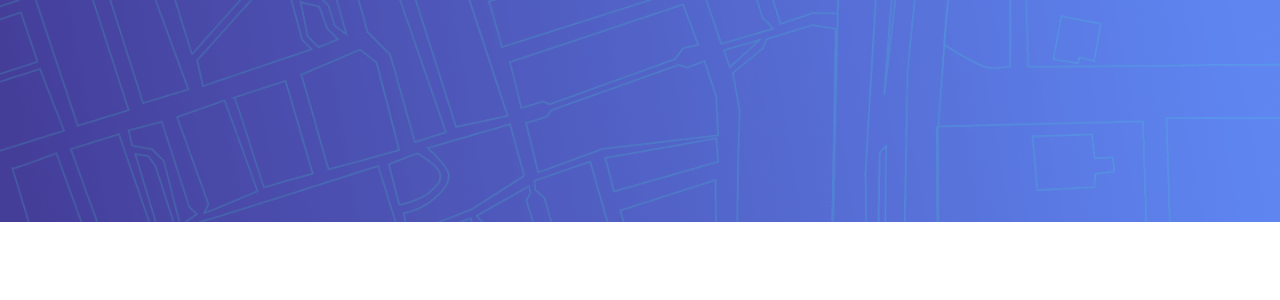
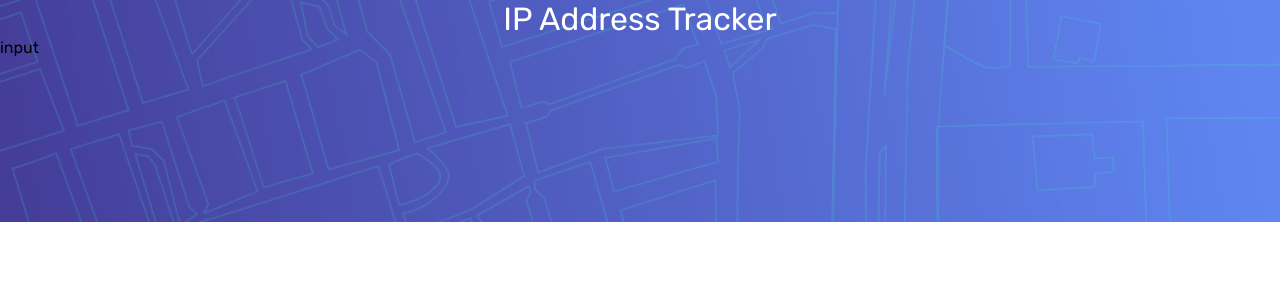
Before and after one commit to manananand11/ip_tracker, a React (Create React App) app: page / in a window 1280 px wide. Shown: the top 300 px of the page. Built offline with nearby package versions, Linux system fonts and the light colour scheme.

Commit message:
dashboard heading

```diff
--- a/src/pages/dashboard/Dashboard.jsx
+++ b/src/pages/dashboard/Dashboard.jsx
@@ -1,9 +1,11 @@
 import "./dashboard.css"
+import Input from '../../components/input/Input'
 
 export default function Dashboard() {
     return (
         <div className="dashboardContainer">
-
+            <h1 className="dashboardHeading">IP Address Tracker</h1>
+            <Input />
         </div>
     )
 }
--- a/src/pages/dashboard/dashboard.css
+++ b/src/pages/dashboard/dashboard.css
@@ -3,4 +3,10 @@
     width: 100%;
     background: url('../../img/pattern-bg.png') no-repeat;
     background-size: 100%;
+
 }
+.dashboardHeading{
+    color: white;
+    text-align: center;
+    font-weight: 400;
+}
```
